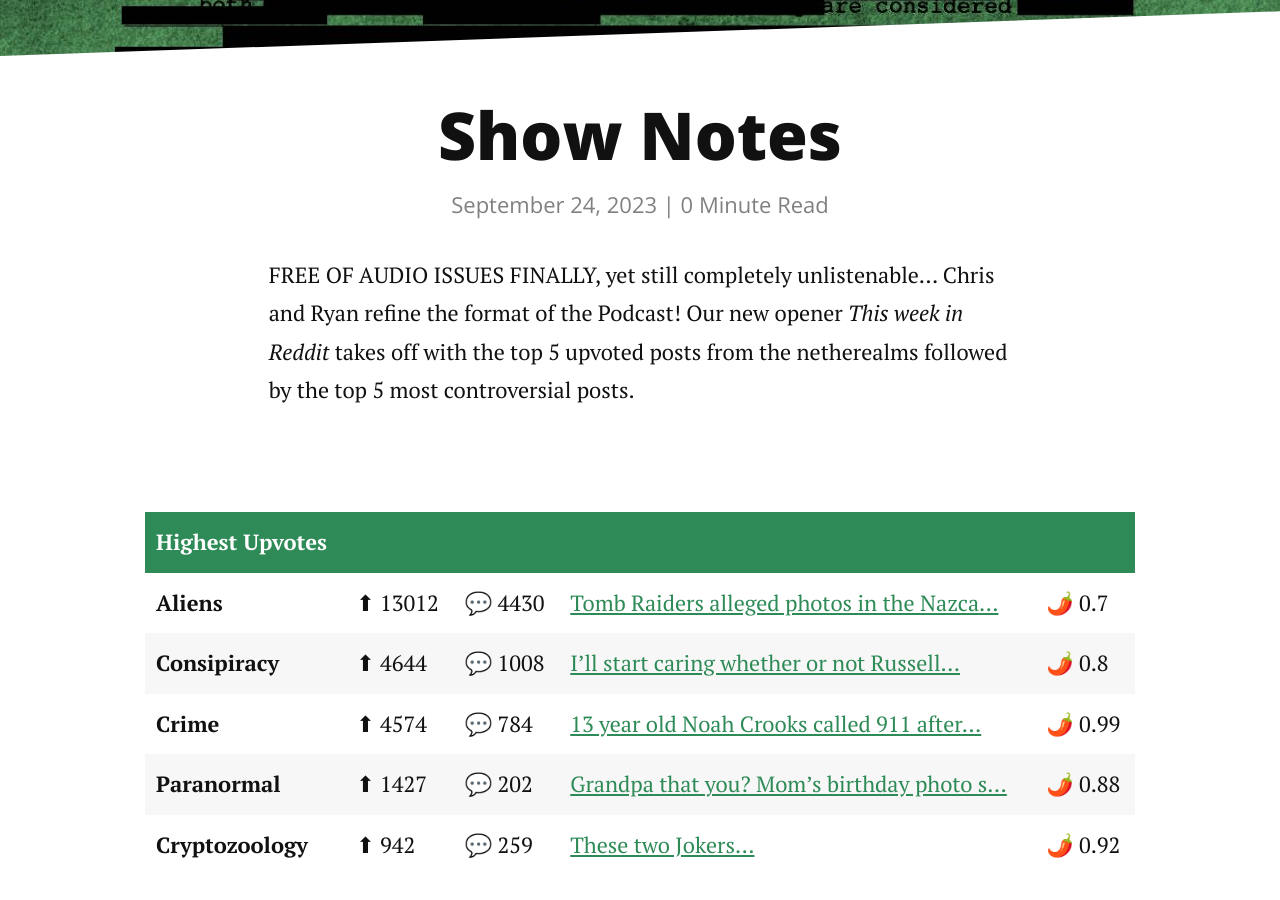
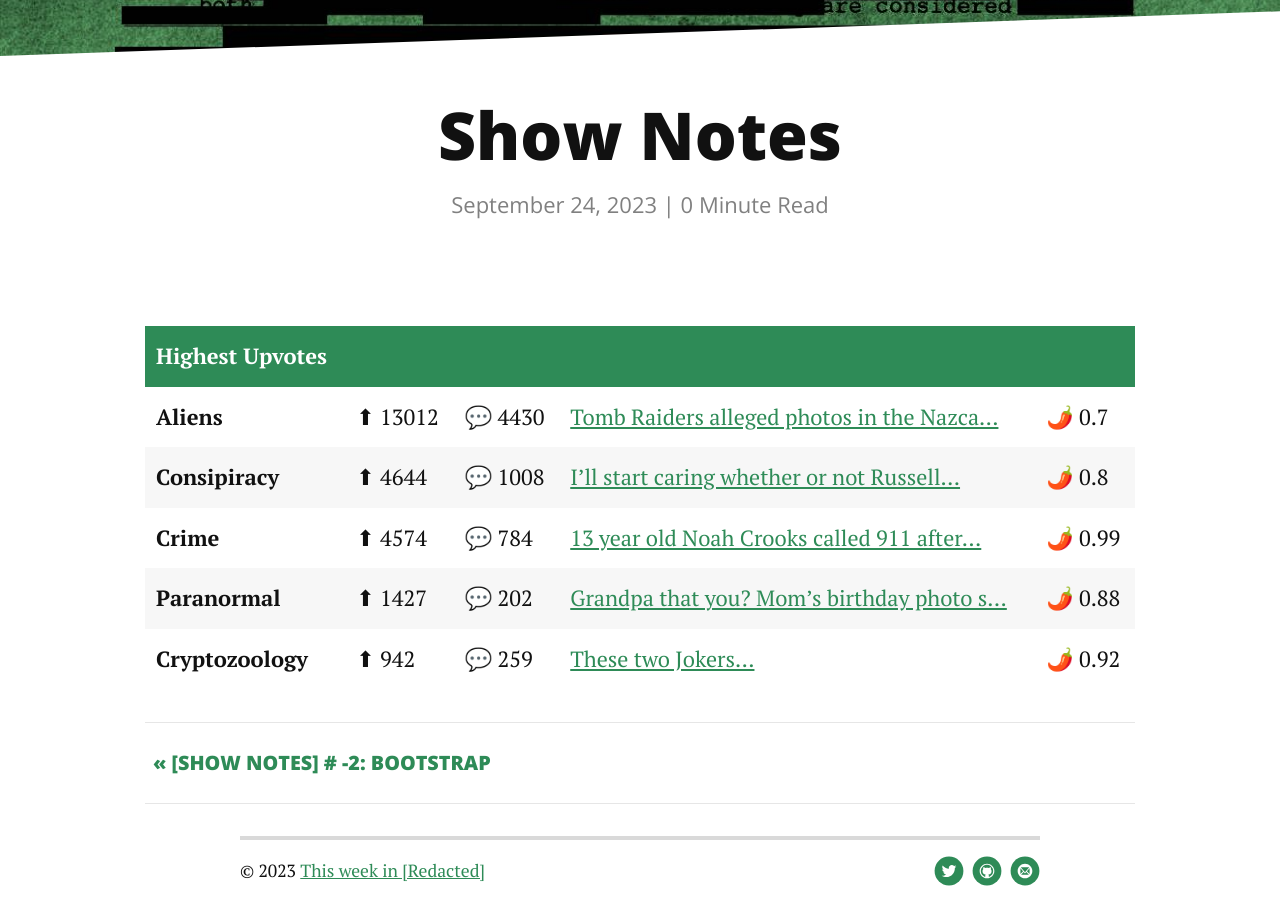
Before and after one commit to thisweekinredacted/thisweekinredacted.github.io, a Jekyll site: the page built from _posts/2023-09-24-podcast-minus-1.markdown, in a window 1280 px wide and 900 px high, scrolled down 382 px. Built offline with Jekyll 4.4.1, drawn with Linux system fonts in a browser that asks for light colours; nearby versions of some CDN libraries.

Commit message:
Update and rename 2023-09-24-podcast-0.markdown to 2023-09-24-podcast-minus-1.markdown

```diff
--- a/_posts/2023-09-24-podcast-0.markdown
+++ b/_posts/2023-09-24-podcast-minus-1.markdown
@@ -3,7 +3,6 @@ title: [Show Notes] # -1: Bootstrap
 layout: post
 date: 2023-09-24
 ---
-FREE OF AUDIO ISSUES FINALLY, yet still completely unlistenable... Chris and Ryan refine the format of the Podcast!  Our new opener *This week in Reddit* takes off with the top 5 upvoted posts from the netherealms followed by the top 5 most controversial posts.
 <style> td, th { border: none!important;} </style> <br>
 
 | **Highest Upvotes**              |               |               |               |               |
```
